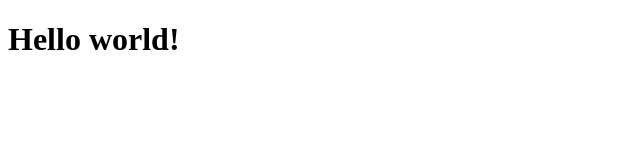
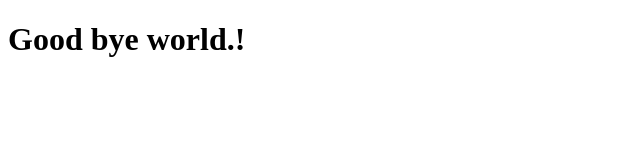
Before and after one commit to j336liu/My-Profile-Website, a plain HTML site: page index.html in a window 1280 px wide. Shown: the whole page, without its empty margins (0-640 px from the left). Drawn offline with Linux system fonts and the light colour scheme.

Commit message:
Change the heading 1 text

```diff
--- a/index.html
+++ b/index.html
@@ -10,7 +10,7 @@
 </head>
 <body>
   <h1>
-    Hello world!
+    Good bye world.!
   </h1>
 </body>
 </html>
```
